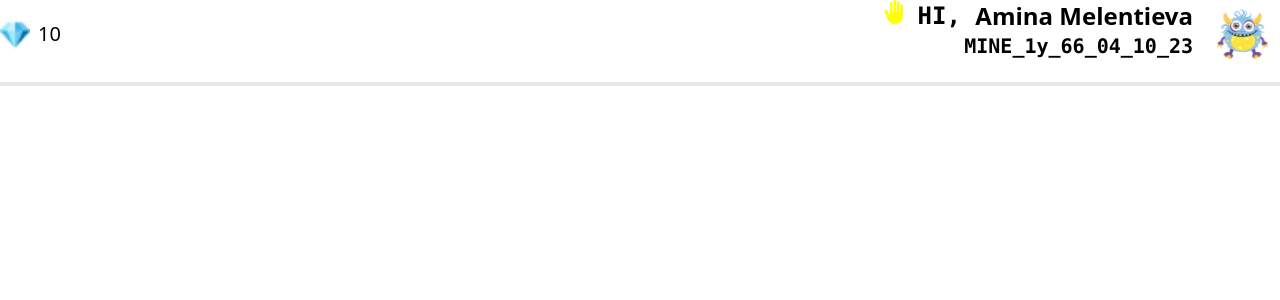
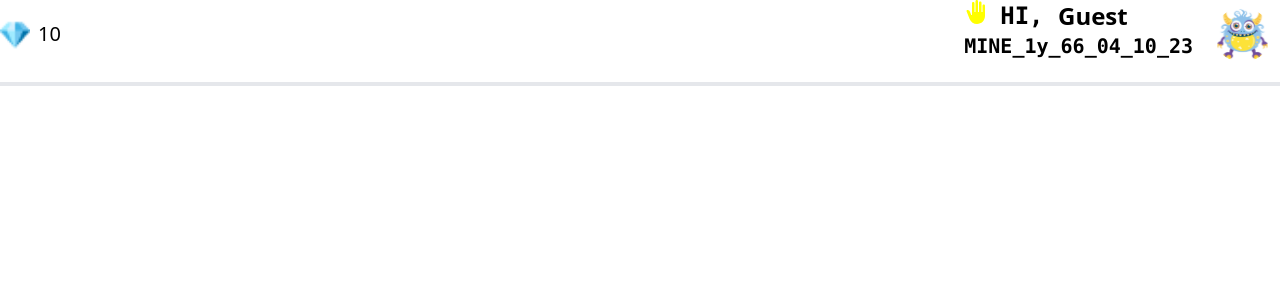
Before and after one commit to aleksname/assessmentUserPage, a Next.js app: page /LearnHeadBlock in a window 1280 px wide. Shown: the top 300 px of the page. Built offline with nearby package versions, Linux system fonts and the light colour scheme; no server answers.

Commit message:
feat: test adding firebase auth

```diff
--- a/firebase.js
+++ b/firebase.js
@@ -1,19 +1,17 @@
 import { initializeApp } from "firebase/app";
-import { getAnalytics } from "firebase/analytics";
-import { getFirestore } from "firebase/firestore";
-import { getAuth} from 'firebase/auth'
+import { getAuth, GoogleAuthProvider } from "firebase/auth";
+
+const API_KEY = process.env.NEXT_PUBLIC_API_KEY;
 
 const firebaseConfig = {
-  apiKey: "AIzaSyCzr4Blck9wDrksQ4FnFempIbQb9D_5HZQ",
-  authDomain: "reflexed-2eb67.firebaseapp.com",
-  projectId: "reflexed-2eb67",
-  storageBucket: "reflexed-2eb67.appspot.com",
-  messagingSenderId: "22207506951",
-  appId: "1:22207506951:web:4558183d3a4d216cacd8a2",
-  measurementId: "G-DEMXV9LFST"
+  apiKey: API_KEY,
+  authDomain: "useracout-9a698.firebaseapp.com",
+  projectId: "useracout-9a698",
+  storageBucket: "useracout-9a698.appspot.com",
+  messagingSenderId: "442918198893",
+  appId: "1:442918198893:web:431aa7a8ec5245a76b6964",
+  measurementId: "G-6NTPBTL8VG",
 };
 
 const app = initializeApp(firebaseConfig);
-const db = getFirestore(app);
-const auth = getAuth(app)
-export { db };
+export const googleAuthProvider = new GoogleAuthProvider();
--- a/package.json
+++ b/package.json
@@ -19,6 +19,9 @@
     "@mui/styled-engine-sc": "^6.0.0-alpha.18",
     "@mui/x-charts": "^7.12.1",
     "autoprefixer": "^10.4.20",
+    "dotenv": "^16.4.5",
+    "firebase": "^10.13.1",
+    "firebase-auth": "^0.1.2",
     "next": "^14.2.5",
     "postcss": "^8.4.40",
     "react": "^18.3.1",
--- /dev/null
+++ b/pages/Auth.jsx
@@ -0,0 +1,24 @@
+import { useEffect, useState } from "react";
+import { getAuth, signInWithPopup } from "firebase/auth";
+import { app, googleAuthProvider } from "../firebase";
+
+
+export default function Auth() {
+    const auth = getAuth(app);
+    const [user, setUser] = useState(auth.currentUser);
+
+    useEffect(() => {
+       const unSub = auth.onAuthStateChanged((maybeUser) => {
+            if (maybeUser != null) {
+                return setUser(maybeUser);
+            }
+
+            signInWithPopup(auth, googleAuthProvider)
+                .then((credentials) => setUser(credentials.user))
+                .catch((e) => console.error(e))
+        });
+        return unSub;
+    }, [auth]);
+
+    return user != null ? <>{ userAgent.displayName }</> : <>loading..</>;
+}
--- a/pages/LearnHeadBlock.jsx
+++ b/pages/LearnHeadBlock.jsx
@@ -1,11 +1,27 @@
-import React from 'react'
-import styles from './styles/style.module.scss'
-import headCoin from '../public/MainPage/Coin.png'
+import React, { useEffect, useState } from 'react';
+import styles from './styles/style.module.scss';
+import headCoin from '../public/MainPage/Coin.png';
 import Image from 'next/image';
 import BackHandIcon from '@mui/icons-material/BackHand';
-import Usericon from '../public/profile/profileIcon2.svg'
+import Usericon from '../public/profile/profileIcon2.svg';
 import { Link } from '@mui/material';
+import { getAuth, onAuthStateChanged } from 'firebase/auth';
+import { app } from '../firebase';
+
 export default function LearnHeadBlock() {
+  const [user, setUser] = useState(null); // Зберігаємо користувача в стані
+  const auth = getAuth(app);
+
+  useEffect(() => {
+    const unsubscribe = onAuthStateChanged(auth, (maybeUser) => {
+      if (maybeUser) {
+        setUser(maybeUser); // Якщо користувач залогінений, зберігаємо його дані
+      }
+    });
+
+    return () => unsubscribe(); // Чистка підписки
+  }, [auth]);
+
   return (
     <>
       <div className={styles.learnHeadBlock}>
@@ -18,15 +34,17 @@ export default function LearnHeadBlock() {
             <div className={styles.headUserName}>
               <BackHandIcon style={{ color: 'yellow' }} className={styles.headUserNameImg} />
               <pre className="">HI, </pre>
-                <div className={styles.userTitle}>Amina Melentieva</div>
+              {/* Відображаємо ім'я користувача або email, якщо ім'я не встановлено */}
+              <div className={styles.userTitle}>{user ? user.displayName || user.email : 'Guest'}</div>
             </div>
-            <div className={styles.userSubTitle}>MINE_1y_66_04_10_23 </div>
+            {/* Тут залишаємо статичний текст */}
+            <div className={styles.userSubTitle}>MINE_1y_66_04_10_23</div>
           </div>
           <Link href="/profile" className="">
-              <Image src={Usericon} className={styles.userIcon} alt={ Usericon} />
+            <Image src={Usericon} className={styles.userIcon} alt={Usericon} />
           </Link>
         </div>
       </div>
     </>
-  )
+  );
 }
--- a/pages/index.jsx
+++ b/pages/index.jsx
@@ -1,17 +1,43 @@
+import { useEffect, useState } from "react";
+import { useRouter } from "next/router";
+import { getAuth, onAuthStateChanged } from "firebase/auth";
+import { app } from "../firebase";
+import Auth from "./auth";
 import MainContainer from "./MainContainer";
 import styles from './styles/style.module.scss';
 import MainPageTop from '../public/MainPage/MainPageTop.png';
 import Image from 'next/image';
 import LearnHeadBlock from "./LearnHeadBlock";
-import learnIcon1 from '../public/MainPage/ExcersiseIcon1.jpg'
-import learnIcon2 from '../public/MainPage/QuizIcon.png'
+import learnIcon1 from '../public/MainPage/ExcersiseIcon1.jpg';
+import learnIcon2 from '../public/MainPage/QuizIcon.png';
 import Link from "next/link";
-import RecomendedIcon from '../public/MainPage/recomendedIcon.png'
+import RecomendedIcon from '../public/MainPage/recomendedIcon.png';
 
 export default function Main() {
+  const [user, setUser] = useState(null); // Зберігаємо користувача в стані
+  const router = useRouter();
+  const auth = getAuth(app);
+
+  useEffect(() => {
+    const unsubscribe = onAuthStateChanged(auth, (maybeUser) => {
+      if (maybeUser) {
+        setUser(maybeUser); // Якщо користувач залогінений, зберігаємо його дані
+      } else {
+        router.push("/auth"); // Якщо користувач не залогінений, перенаправляємо на сторінку авторизації
+      }
+    });
+
+    return () => unsubscribe(); // Чистка підписки
+  }, [auth, router]);
+
+  // Показуємо "Loading...", поки чекаємо дані про користувача
+  if (user === null) {
+    return <>Loading...</>;
+  }
+
   return (
     <>
-      <MainContainer titels={"Home Page"} >
+      <MainContainer titels={"Home Page"}>
         <div className={styles.wrapper}>
           <div className={styles.homePageBlock}>
             <div className={styles.homePageImg}>
@@ -32,8 +58,8 @@ export default function Main() {
                 </Link>
               </div>
               <div className={styles.homeTitle}>Recommended</div>
-            <Link href='/recommended' className={styles.recomendedBlock}>
-                <Image src={RecomendedIcon} className={styles.recomendedIcon} alt={ RecomendedIcon} />
+              <Link href="/recommended" className={styles.recomendedBlock}>
+                <Image src={RecomendedIcon} className={styles.recomendedIcon} alt={RecomendedIcon} />
                 <div className={styles.recomendedTitle}>Circle radius and diameter</div>
               </Link>
             </div>
--- a/pages/quiz.jsx
+++ b/pages/quiz.jsx
@@ -57,7 +57,7 @@ export default function quiz() {
           </div>
           <div className={ styles.quizFooterBlock}>
             <Image src={dogIcon} alt="Dog Image" />
-            <Link href="/quizPage" className={styles.footerBlock}>
+            <Link href={ '#'} className={styles.footerBlock}>
               <div className={styles.quizFooterLinkBlock}>
                 <div className={styles.quizFooterLink}>&#10230;</div>
               </div>
--- a/pages/quizPage.jsx
+++ /dev/null
@@ -1,25 +0,0 @@
-import React, {useState} from 'react'
-import MainContainer from './MainContainer'
-import styles from './styles/style.module.scss'
-import Image from 'next/image';
-import ChildrenIcon from '../public/quiz/childrenIcon.png';
-
-export default function quizPage() {
-
-    const [correct, setCorrect] = useState(1);
-
-    const handleClick = (btnCorrect) => {
-        console.log(`кнопка ${btnCorrect} натиснута`);
-        setCorrect(btnCorrect);
-    }
-
-    return (
-        <MainContainer titels={'Quiz page'}>
-        <div className={styles.wrapper}>
-            <div className={styles.quizeTestPageBlock}>
-                <a href="https://kahoot.it/?pin=741479&refer_method=link" className={styles.quizeTestLink}>Тиць тут</a>
-            </div>
-        </div>
-    </MainContainer>
-  )
-}
```
Also changed, not shown: 1 other file (tests, documents, lock files or other folders). Lines whose indentation alone changed are shown as unchanged.
